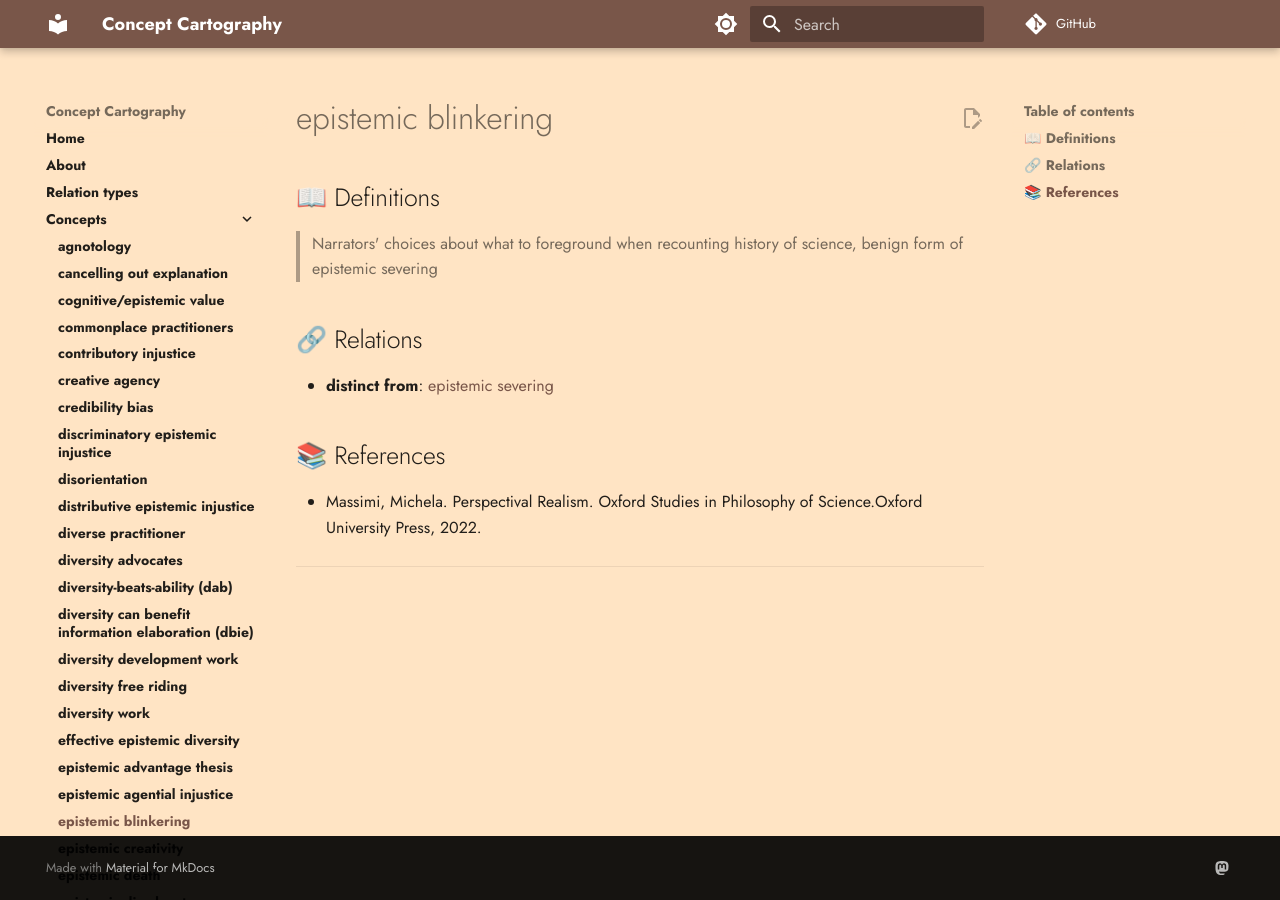
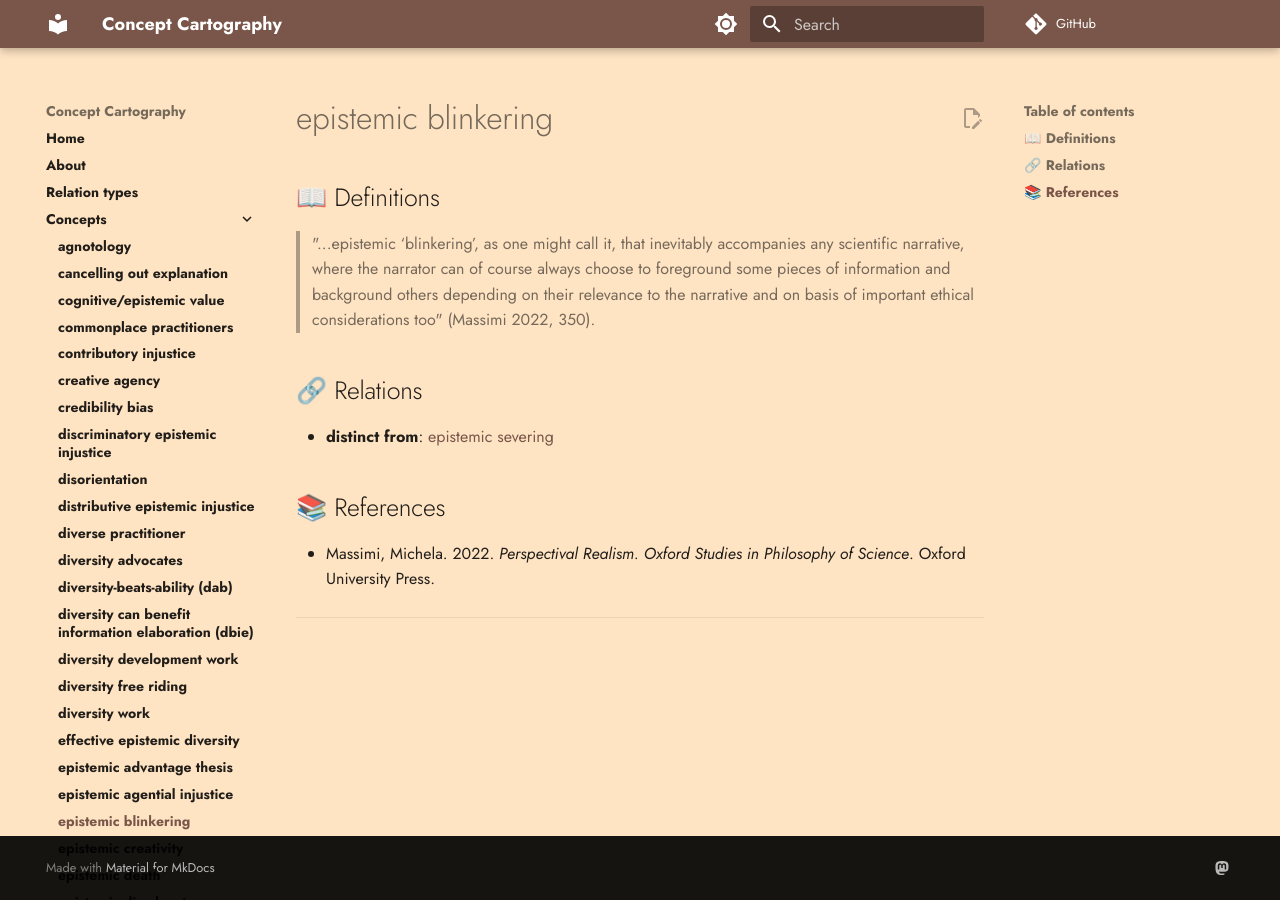
Before and after one commit to conceptcartography/conceptcartography, an MkDocs documentation site: the page built from docs/concepts/epistemic-blinkering.md, in a window 1280 px wide. Built offline with MkDocs 1.6.1 and Material for MkDocs 9.7.7, drawn with Linux system fonts in a browser that asks for light colours; comment, search, counter and statistics services are not loaded; the version menu is left out.

Commit message:
Update epistemic-blinkering.md
added quoted-definition from book

```diff
--- a/docs/concepts/epistemic-blinkering.md
+++ b/docs/concepts/epistemic-blinkering.md
@@ -2,7 +2,7 @@
 
 ## 📖 Definitions
 
-> Narrators' choices about what to foreground when recounting history of science, benign form of epistemic severing
+> "...epistemic ‘blinkering’, as one might call it, that inevitably accompanies any scientific narrative, where the narrator can of course always choose to foreground some pieces of information and background others depending on their relevance to the narrative and on basis of important ethical considerations too" (Massimi 2022, 350).
 
 ## 🔗 Relations
 
@@ -10,7 +10,7 @@
 
 ## 📚 References
 
-- Massimi, Michela. Perspectival Realism. Oxford Studies in Philosophy of Science.Oxford University Press, 2022.
+- Massimi, Michela. 2022. _Perspectival Realism. Oxford Studies in Philosophy of Science_. Oxford University Press.
 
 ---
 
```
